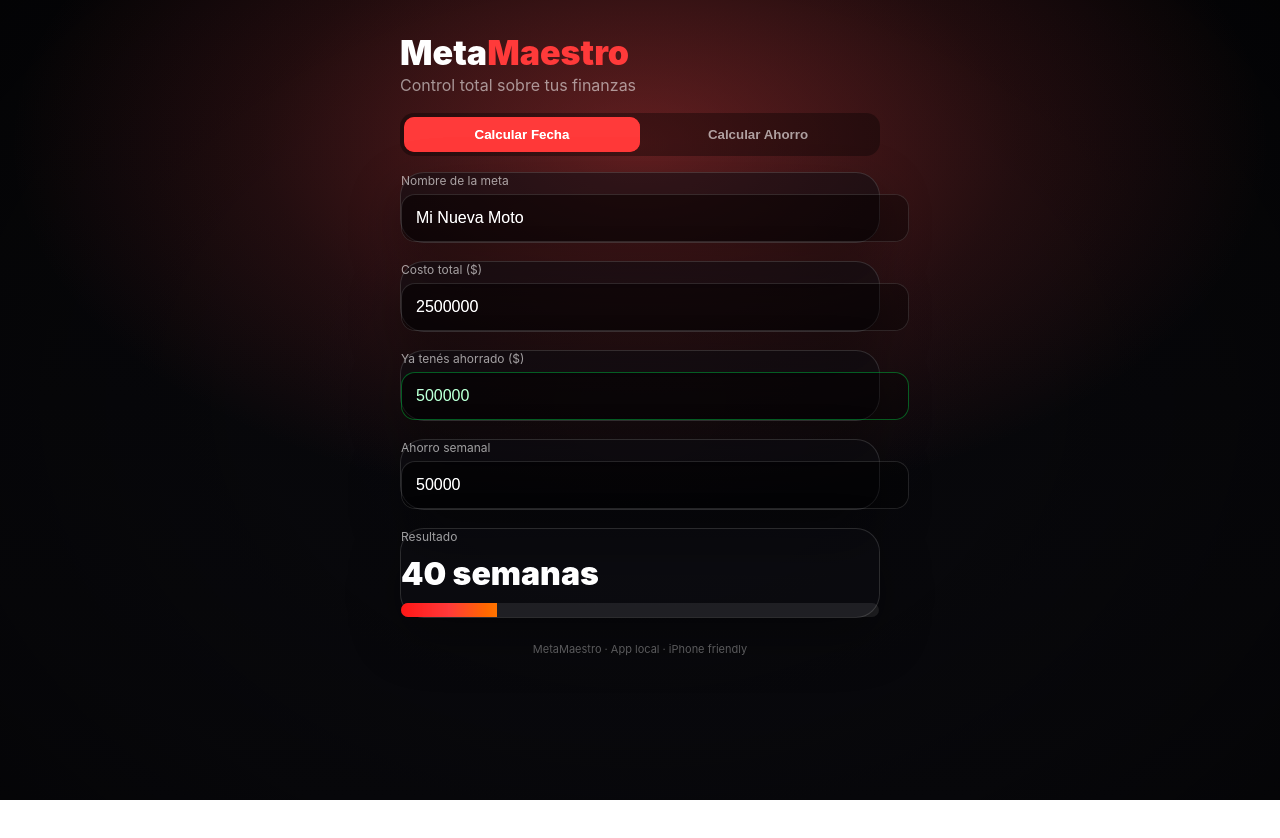
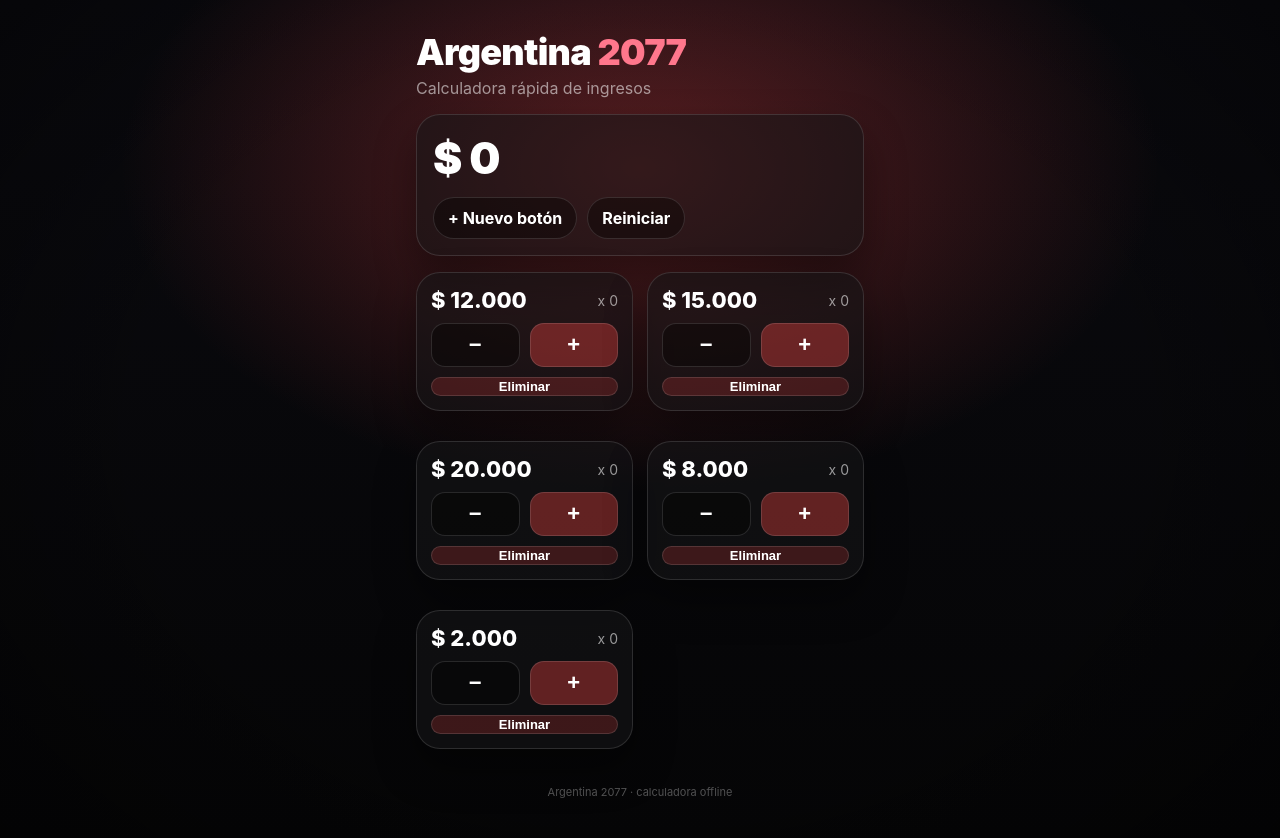
Before and after one commit to francojjuarez61-dev/Contador, a plain HTML site: page index.html in a window 1280 px wide. Before the commit the page ends 800 px from the top, so only its background shows below. Drawn offline with Linux system fonts and the light colour scheme.

Commit message:
Actualizar index.html

```diff
--- a/index.html
+++ b/index.html
@@ -2,232 +2,241 @@
 <html lang="es">
 <head>
 <meta charset="UTF-8" />
-<meta name="viewport" content="width=device-width, initial-scale=1.0, viewport-fit=cover" />
-<title>MetaMaestro</title>
+<meta name="viewport" content="width=device-width, initial-scale=1, viewport-fit=cover" />
+<title>Argentina 2077</title>
 
 <style>
 :root{
-  --glass-bg: rgba(20,20,24,.55);
-  --glass-brd: rgba(255,255,255,.12);
-  --text: #f4f4f5;
-  --muted: rgba(255,255,255,.55);
-  --red: #ef4444;
-  --green: #22c55e;
+  --red:#ef4444;
+  --red2:#fb7185;
+  --dark:#050506;
+  --glass:rgba(20,20,22,.55);
+  --border:rgba(255,255,255,.12);
+  --text:#f4f4f5;
+  --muted:rgba(255,255,255,.55);
 }
 
-/* ===== FONDO ROJO CON RESPIRACIÓN ===== */
+*{box-sizing:border-box}
 body{
   margin:0;
-  min-height:100vh;
-  font-family:-apple-system,BlinkMacSystemFont,"SF Pro Text",system-ui,Segoe UI,Roboto,Helvetica,Arial,sans-serif;
+  font-family:-apple-system,BlinkMacSystemFont,"SF Pro Text",system-ui;
   color:var(--text);
   background:
-    radial-gradient(900px 520px at 50% 18%, rgba(239,68,68,.40) 0%, rgba(239,68,68,.12) 42%, transparent 70%),
-    radial-gradient(1200px 900px at 50% 50%, rgba(0,0,0,.0) 0%, rgba(0,0,0,.45) 58%, rgba(0,0,0,.88) 100%),
-    linear-gradient(180deg, #07070a, #0b0b10);
-  animation:bgBreath 10s ease-in-out infinite;
-  overflow-x:hidden;
+    radial-gradient(800px 500px at 50% 20%, rgba(239,68,68,.35), transparent 65%),
+    radial-gradient(1200px 900px at 50% 50%, transparent 40%, rgba(0,0,0,.85) 100%),
+    linear-gradient(180deg,#0a0a0f,#050506);
+  animation:bg 10s ease-in-out infinite;
 }
 
-@keyframes bgBreath{
-  0%,100%{ filter:brightness(.92) contrast(1.05) saturate(1.1); }
-  50%{ filter:brightness(1.06) contrast(1.08) saturate(1.25); }
-}
-
-/* ===== GLASS ===== */
-.glass{
-  background:var(--glass-bg);
-  backdrop-filter: blur(18px);
-  -webkit-backdrop-filter: blur(18px);
-  border:1px solid var(--glass-brd);
-  border-radius:24px;
-  box-shadow:0 20px 50px rgba(0,0,0,.35);
+@keyframes bg{
+  0%,100%{filter:brightness(.9)}
+  50%{filter:brightness(1.05)}
 }
 
 .container{
   max-width:480px;
   margin:0 auto;
-  padding:24px 16px 40px;
+  padding:20px 16px 40px;
 }
 
 h1{
-  font-size:34px;
+  font-size:36px;
   font-weight:900;
-  margin:8px 0 2px;
+  letter-spacing:-.02em;
+  margin:10px 0 4px;
 }
 .subtitle{
   color:var(--muted);
-  margin-bottom:18px;
+  margin-bottom:16px;
 }
 
-.segment{
+.glass{
+  background:var(--glass);
+  backdrop-filter:blur(18px);
+  border:1px solid var(--border);
+  border-radius:24px;
+  padding:16px;
+  margin-bottom:16px;
+  box-shadow:0 20px 40px rgba(0,0,0,.4);
+}
+
+.totalBox{
+  display:grid;
+  gap:12px;
+}
+
+.totalValue{
+  font-size:44px;
+  font-weight:900;
+  letter-spacing:-.02em;
+}
+
+.chips{
   display:flex;
+  gap:10px;
+  flex-wrap:wrap;
+}
+
+.chip{
+  padding:10px 14px;
+  border-radius:999px;
+  border:1px solid var(--border);
   background:rgba(0,0,0,.35);
-  border-radius:14px;
-  padding:4px;
-  margin-bottom:16px;
-}
-.segment button{
-  flex:1;
-  padding:10px;
-  border:none;
-  border-radius:10px;
-  background:transparent;
-  color:var(--muted);
+  color:white;
   font-weight:700;
 }
-.segment button.active{
-  background:var(--red);
-  color:white;
+
+.grid{
+  display:grid;
+  grid-template-columns:1fr 1fr;
+  gap:14px;
 }
 
-.label{
-  font-size:12px;
-  color:var(--muted);
-  margin-bottom:6px;
+.card{
+  padding:14px;
+  display:flex;
+  flex-direction:column;
+  gap:10px;
 }
 
-input{
-  width:100%;
-  padding:14px;
+.cardHeader{
+  display:flex;
+  justify-content:space-between;
+  align-items:center;
+}
+
+.amount{
+  font-size:22px;
+  font-weight:800;
+}
+
+.count{
+  font-size:14px;
+  color:var(--muted);
+}
+
+.controls{
+  display:flex;
+  gap:10px;
+}
+
+.btn{
+  flex:1;
+  height:44px;
   border-radius:14px;
-  border:1px solid var(--glass-brd);
+  border:1px solid var(--border);
   background:rgba(0,0,0,.35);
   color:white;
-  font-size:16px;
+  font-size:22px;
+  font-weight:800;
 }
 
-input.green{
-  border-color:rgba(34,197,94,.4);
-  color:#bbf7d0;
+.btn.plus{background:rgba(239,68,68,.35)}
+.btn.del{
+  font-size:13px;
+  background:rgba(239,68,68,.2);
 }
 
-.section{
-  margin-bottom:18px;
-}
-
-.result{
-  font-size:32px;
-  font-weight:900;
-  margin:10px 0;
-}
-
-.progress{
-  height:14px;
-  background:rgba(255,255,255,.08);
-  border-radius:999px;
-  overflow:hidden;
-}
-.progress div{
-  height:100%;
-  background:linear-gradient(90deg,#dc2626,#ef4444,#f97316);
-  width:0%;
-  transition:width 1s ease;
-}
-
-.footer{
+footer{
   text-align:center;
+  color:rgba(255,255,255,.3);
   font-size:11px;
-  color:rgba(255,255,255,.35);
-  margin-top:24px;
+  margin-top:20px;
 }
 </style>
 </head>
 
 <body>
-
 <div class="container">
 
-  <h1>Meta<span style="color:#ef4444">Maestro</span></h1>
-  <div class="subtitle">Control total sobre tus finanzas</div>
+  <h1>Argentina <span style="color:var(--red2)">2077</span></h1>
+  <div class="subtitle">Calculadora rápida de ingresos</div>
 
-  <div class="segment">
-    <button id="btnTime" class="active">Calcular Fecha</button>
-    <button id="btnMoney">Calcular Ahorro</button>
-  </div>
-
-  <div class="glass section">
-    <div class="label">Nombre de la meta</div>
-    <input id="goalName" value="Mi Nueva Moto" />
-  </div>
-
-  <div class="glass section">
-    <div class="label">Costo total ($)</div>
-    <input id="totalCost" type="number" value="2500000" />
-  </div>
-
-  <div class="glass section">
-    <div class="label">Ya tenés ahorrado ($)</div>
-    <input id="currentSavings" class="green" type="number" value="500000" />
-  </div>
-
-  <div class="glass section">
-    <div class="label" id="dynamicLabel">Ahorro semanal</div>
-    <input id="contribution" type="number" value="50000" />
-  </div>
-
-  <div class="glass section">
-    <div class="label">Resultado</div>
-    <div id="result" class="result">$0</div>
-    <div class="progress">
-      <div id="progressBar"></div>
+  <div class="glass totalBox">
+    <div class="totalValue" id="total">$0</div>
+    <div class="chips">
+      <div class="chip" onclick="addButton()">+ Nuevo botón</div>
+      <div class="chip" onclick="resetCounts()">Reiniciar</div>
     </div>
   </div>
 
-  <div class="footer">MetaMaestro · App local · iPhone friendly</div>
+  <div class="grid" id="buttons"></div>
 
+  <footer>Argentina 2077 · calculadora offline</footer>
 </div>
 
 <script>
-let mode = "time";
+let buttons = JSON.parse(localStorage.getItem("buttons")) || [
+  {value:12000,count:0},
+  {value:15000,count:0},
+  {value:20000,count:0},
+  {value:8000,count:0},
+  {value:2000,count:0}
+];
 
-const totalCost = document.getElementById("totalCost");
-const currentSavings = document.getElementById("currentSavings");
-const contribution = document.getElementById("contribution");
-const result = document.getElementById("result");
-const progressBar = document.getElementById("progressBar");
-const dynamicLabel = document.getElementById("dynamicLabel");
-
-document.getElementById("btnTime").onclick = () => switchMode("time");
-document.getElementById("btnMoney").onclick = () => switchMode("money");
-
-function switchMode(m){
-  mode = m;
-  document.getElementById("btnTime").classList.toggle("active", m==="time");
-  document.getElementById("btnMoney").classList.toggle("active", m==="money");
-  dynamicLabel.textContent = m==="time" ? "Ahorro semanal" : "Ahorro necesario";
-  calculate();
-}
-
-function money(n){
+function format(n){
   return new Intl.NumberFormat("es-AR",{style:"currency",currency:"ARS",maximumFractionDigits:0}).format(n);
 }
 
-function calculate(){
-  const total = +totalCost.value || 0;
-  const saved = +currentSavings.value || 0;
-  const contrib = +contribution.value || 0;
-  const remaining = Math.max(0,total - saved);
-
-  if(mode==="time"){
-    const weeks = contrib>0 ? Math.ceil(remaining / contrib) : 0;
-    result.textContent = weeks>0 ? weeks+" semanas" : "—";
-  }else{
-    result.textContent = money(remaining);
-  }
-
-  const progress = total>0 ? Math.min(100,(saved/total)*100) : 0;
-  progressBar.style.width = progress+"%";
+function save(){
+  localStorage.setItem("buttons",JSON.stringify(buttons));
 }
 
-["input","change"].forEach(e=>{
-  totalCost.addEventListener(e,calculate);
-  currentSavings.addEventListener(e,calculate);
-  contribution.addEventListener(e,calculate);
-});
+function render(){
+  const wrap=document.getElementById("buttons");
+  wrap.innerHTML="";
+  let total=0;
 
-calculate();
+  buttons.forEach((b,i)=>{
+    total+=b.value*b.count;
+
+    const card=document.createElement("div");
+    card.className="glass card";
+
+    card.innerHTML=`
+      <div class="cardHeader">
+        <div class="amount">${format(b.value)}</div>
+        <div class="count">x ${b.count}</div>
+      </div>
+      <div class="controls">
+        <button class="btn" onclick="update(${i},-1)">−</button>
+        <button class="btn plus" onclick="update(${i},1)">+</button>
+      </div>
+      <button class="btn del" onclick="remove(${i})">Eliminar</button>
+    `;
+
+    wrap.appendChild(card);
+  });
+
+  document.getElementById("total").textContent=format(total);
+  save();
+}
+
+function update(i,delta){
+  buttons[i].count=Math.max(0,buttons[i].count+delta);
+  render();
+}
+
+function resetCounts(){
+  buttons.forEach(b=>b.count=0);
+  render();
+}
+
+function remove(i){
+  buttons.splice(i,1);
+  render();
+}
+
+function addButton(){
+  const val=prompt("Monto del nuevo botón:");
+  const num=Number(val);
+  if(num>0){
+    buttons.push({value:num,count:0});
+    render();
+  }
+}
+
+render();
 </script>
-
 </body>
 </html>
```
